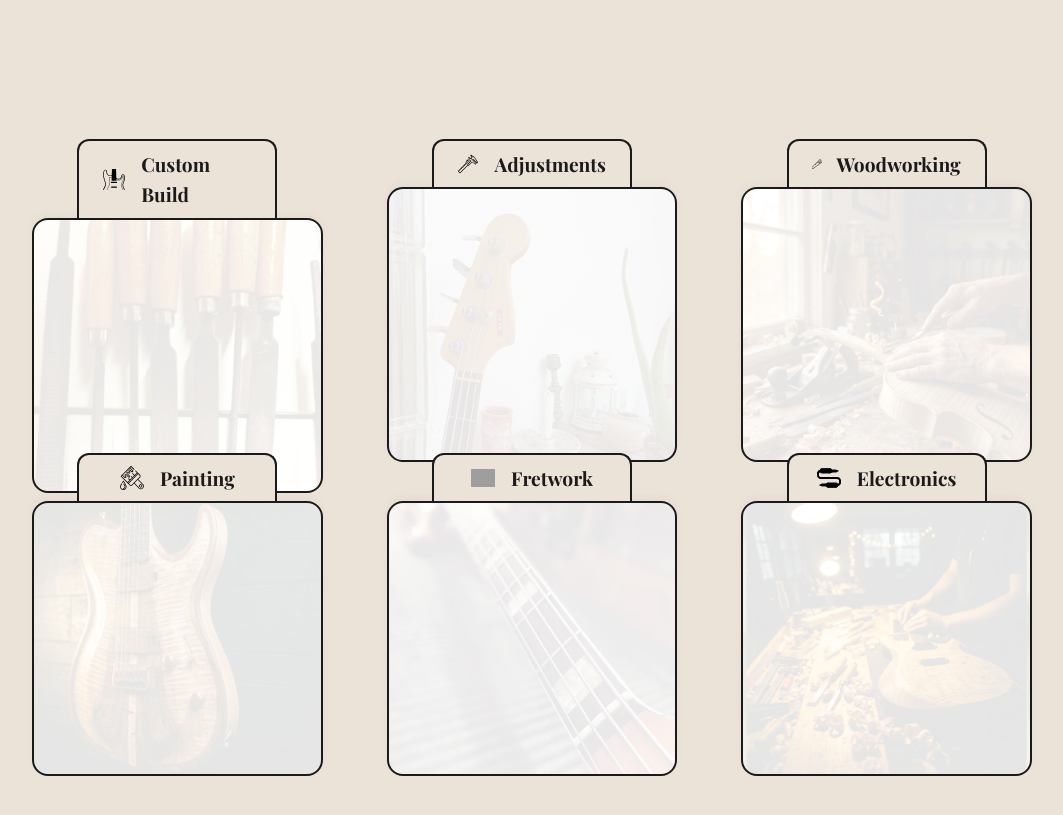
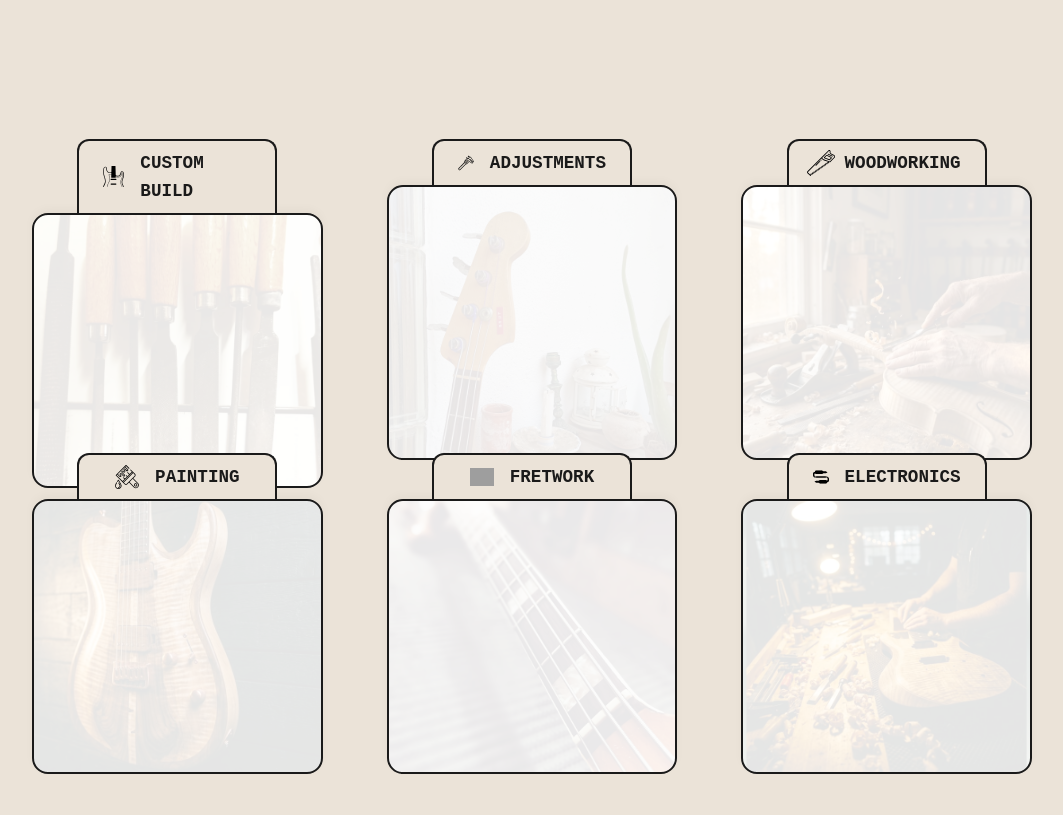
Before and after one commit to JoanDidac/Brut-Guitars, a React (Vite) app: page / in a window 1280 px wide. Shown: the part 4760-5575 px from the top of the page, without its empty margins (108-1171 px from the left). Built offline with nearby package versions, Linux system fonts and the light colour scheme; grey boxes are pictures that could not be loaded; a web font is replaced by a local one.

Commit message:
Change tab titles to uppercase monospace and increase woodworking icon size further

```diff
--- a/src/components/Services.css
+++ b/src/components/Services.css
@@ -79,9 +79,11 @@
     border: 2px solid var(--color-border);
     border-bottom: none;
     border-radius: 12px 12px 0 0;
-    font-family: var(--font-display);
+    font-family: monospace;
+    text-transform: uppercase;
     font-weight: 700;
-    font-size: 1.2rem;
+    font-size: 1.1rem;
+    /* Slightly smaller to fit caps monospace nicely */
     position: relative;
     z-index: 2;
     transition: background-color var(--transition-base);
@@ -105,8 +107,8 @@
 }
 
 .folder-icon-img.icon-woodworking {
-    transform: scale(1.35);
-    /* Make it look as big as the others */
+    transform: scale(1.75);
+    /* Increased by 30% */
 }
 
 .modal-icon-img {
```
